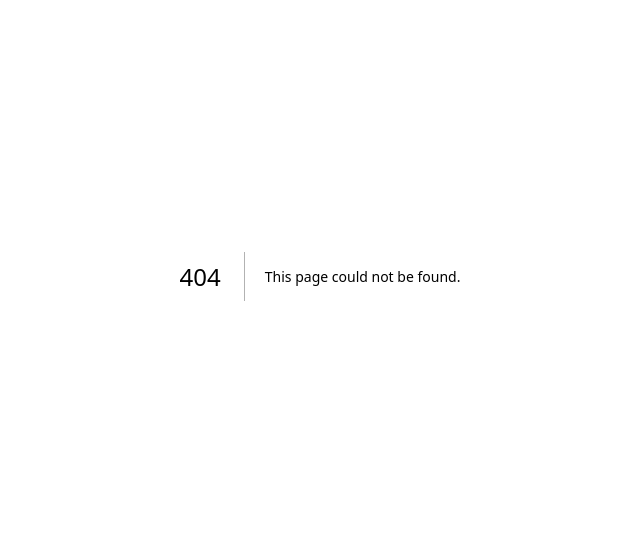
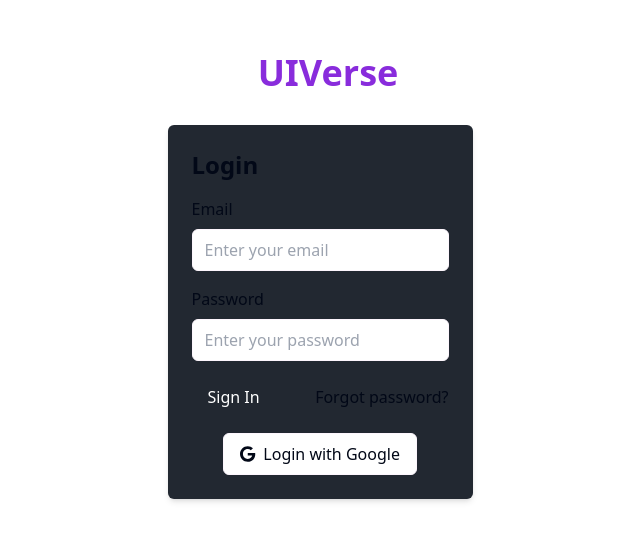
Before and after one commit to Anmol-Baranwal/Designlyfe, a Next.js app: page /login in a window 1280 px wide. Before the commit this address had no page. Shown: the part 124-664 px from the top of the page, without its empty margins (320-960 px from the left). Built offline with nearby package versions, Linux system fonts and the light colour scheme.

Commit message:
feat: update globals styling and add auth pages

```diff
--- /dev/null
+++ b/src/components/authentication/login.tsx
@@ -0,0 +1,87 @@
+import React, { FC } from 'react'
+import { useRouter } from 'next/router'
+import { FontAwesomeIcon } from '@fortawesome/react-fontawesome'
+import { faGoogle } from '@fortawesome/free-brands-svg-icons'
+import Logo from '../Logo'
+
+const LoginForm: FC = () => {
+  const router = useRouter()
+
+  const handleLogin = () => {
+    // Perform login logic
+    // Redirect to the appropriate page after successful login
+    router.push('/dashboard')
+  }
+
+  const handleLoginWithGoogle = () => {
+    // Perform login with Google logic
+    // Redirect to the appropriate page after successful login
+    router.push('/dashboard')
+  }
+
+  return (
+    <div className="flex flex-col items-center justify-center h-screen">
+      <Logo className="text-4xl font-bold text-primary-100 mb-8" />
+      <form className="bg-bg-100 p-6 shadow-md rounded-md">
+        <h2 className="text-2xl font-semibold text-primary-500 mb-4">Login</h2>
+        <div className="mb-4">
+          <label
+            htmlFor="email"
+            className="block text-primary-500 font-medium mb-2"
+          >
+            Email
+          </label>
+          <input
+            type="email"
+            id="email"
+            className="border border-primary-300 rounded-md px-3 py-2 w-full"
+            placeholder="Enter your email"
+          />
+        </div>
+        <div className="mb-4">
+          <label
+            htmlFor="password"
+            className="block text-primary-500 font-medium mb-2"
+          >
+            Password
+          </label>
+          <input
+            type="password"
+            id="password"
+            className="border border-primary-300 rounded-md px-3 py-2 w-full"
+            placeholder="Enter your password"
+          />
+        </div>
+        <div className="flex items-center justify-between mb-4">
+          <button
+            type="button"
+            className="bg-primary-500 text-white px-4 py-2 rounded-md hover:bg-primary-600 transition duration-300"
+            onClick={handleLogin}
+          >
+            Sign In
+          </button>
+          <a
+            href="/forgot-password"
+            className="text-primary-500 hover:underline transition duration-300"
+          >
+            Forgot password?
+          </a>
+        </div>
+        <div className="flex items-center justify-center">
+          <button
+            type="button"
+            className="bg-white text-primary-500 flex items-center border border-primary-300 px-4 py-2 rounded-md hover:bg-primary-100 transition duration-300"
+            onClick={handleLoginWithGoogle}
+          >
+            <span className="mr-2">
+              <FontAwesomeIcon icon={faGoogle} />
+            </span>
+            Login with Google
+          </button>
+        </div>
+      </form>
+    </div>
+  )
+}
+
+export default LoginForm
--- /dev/null
+++ b/src/components/authentication/signup.tsx
@@ -0,0 +1,83 @@
+import React, { FC } from 'react'
+import { useRouter } from 'next/router'
+import { FontAwesomeIcon } from '@fortawesome/react-fontawesome'
+import { faGoogle } from '@fortawesome/free-brands-svg-icons'
+import Logo from '../Logo'
+
+const SignupForm: FC = () => {
+  const router = useRouter()
+
+  const handleSignup = () => {
+    // Perform signup logic
+    // Redirect to the appropriate page after successful signup
+    router.push('/dashboard')
+  }
+
+  const handleSignupWithGoogle = () => {
+    // Perform signup with Google logic
+    // Redirect to the appropriate page after successful signup
+    router.push('/dashboard')
+  }
+
+  return (
+    <div className="flex flex-col items-center justify-center h-screen">
+      <Logo className="text-4xl font-bold text-primary-100 mb-8" />
+      <form className="bg-white p-6 shadow-md rounded-md">
+        <h2 className="text-2xl font-semibold text-primary-500 mb-4">
+          Sign Up
+        </h2>
+        <div className="mb-4">
+          <label
+            htmlFor="email"
+            className="block text-primary-500 font-medium mb-2"
+          >
+            Email
+          </label>
+          <input
+            type="email"
+            id="email"
+            className="border border-primary-300 rounded-md px-3 py-2 w-full"
+            placeholder="Enter your email"
+          />
+        </div>
+        <div className="mb-4">
+          <label
+            htmlFor="password"
+            className="block text-primary-500 font-medium mb-2"
+          >
+            Password
+          </label>
+          <input
+            type="password"
+            id="password"
+            className="border border-primary-300 rounded-md px-3 py-2 w-full"
+            placeholder="Enter your password"
+          />
+        </div>
+        <div className="flex items-center justify-between mb-4">
+          <button
+            type="button"
+            className="bg-primary-500 text-white px-4 py-2 rounded-md hover:bg-primary-600 transition duration-300"
+            onClick={handleSignup}
+          >
+            Sign Up
+          </button>
+        </div>
+        <div className="flex items-center justify-center">
+          <button
+            type="button"
+            className="bg-white text-primary-500 flex items-center border border-primary-300 px-4 py-2 rounded-md hover:bg-primary-100 transition duration-300"
+            onClick={handleSignupWithGoogle}
+          >
+            <span className="mr-2">
+              <FontAwesomeIcon icon={faGoogle} />
+            </span>
+            Sign Up with Google
+          </button>
+        </div>
+      </form>
+    </div>
+  )
+}
+
+export default SignupForm
--- /dev/null
+++ b/src/lib/utils.ts
@@ -0,0 +1,6 @@
+import { type ClassValue, clsx } from "clsx"
+import { twMerge } from "tailwind-merge"
+
+export function cn(...inputs: ClassValue[]) {
+  return twMerge(clsx(inputs))
+}
--- /dev/null
+++ b/src/pages/dashboard.tsx
@@ -0,0 +1,8 @@
+export default function Dashboard() {
+  return (
+    <div>
+      Hey this is the secret dashboard. At least for now.
+      <h1>nice</h1>
+    </div>
+  )
+}
--- /dev/null
+++ b/src/pages/login.tsx
@@ -0,0 +1,9 @@
+import LoginForm from '@/components/authentication/login'
+
+export default function Login() {
+  return (
+    <>
+      <LoginForm />
+    </>
+  )
+}
--- a/src/styles/globals.css
+++ b/src/styles/globals.css
@@ -2,26 +2,75 @@
 @tailwind components;
 @tailwind utilities;
 
-:root {
-  --foreground-rgb: 0, 0, 0;
-  --background-start-rgb: 214, 219, 220;
-  --background-end-rgb: 255, 255, 255;
-}
+@layer base {
+  :root {
+    --background: 0 0% 100%;
+    --foreground: 222.2 84% 4.9%;
 
-@media (prefers-color-scheme: dark) {
-  :root {
-    --foreground-rgb: 255, 255, 255;
-    --background-start-rgb: 0, 0, 0;
-    --background-end-rgb: 0, 0, 0;
+    --card: 0 0% 100%;
+    --card-foreground: 222.2 84% 4.9%;
+
+    --popover: 0 0% 100%;
+    --popover-foreground: 222.2 84% 4.9%;
+
+    --primary: 222.2 47.4% 11.2%;
+    --primary-foreground: 210 40% 98%;
+
+    --secondary: 210 40% 96.1%;
+    --secondary-foreground: 222.2 47.4% 11.2%;
+
+    --muted: 210 40% 96.1%;
+    --muted-foreground: 215.4 16.3% 46.9%;
+
+    --accent: 210 40% 96.1%;
+    --accent-foreground: 222.2 47.4% 11.2%;
+
+    --destructive: 0 84.2% 60.2%;
+    --destructive-foreground: 210 40% 98%;
+
+    --border: 214.3 31.8% 91.4%;
+    --input: 214.3 31.8% 91.4%;
+    --ring: 222.2 84% 4.9%;
+
+    --radius: 0.5rem;
+  }
+
+  .dark {
+    --background: 222.2 84% 4.9%;
+    --foreground: 210 40% 98%;
+
+    --card: 222.2 84% 4.9%;
+    --card-foreground: 210 40% 98%;
+
+    --popover: 222.2 84% 4.9%;
+    --popover-foreground: 210 40% 98%;
+
+    --primary: 210 40% 98%;
+    --primary-foreground: 222.2 47.4% 11.2%;
+
+    --secondary: 217.2 32.6% 17.5%;
+    --secondary-foreground: 210 40% 98%;
+
+    --muted: 217.2 32.6% 17.5%;
+    --muted-foreground: 215 20.2% 65.1%;
+
+    --accent: 217.2 32.6% 17.5%;
+    --accent-foreground: 210 40% 98%;
+
+    --destructive: 0 62.8% 30.6%;
+    --destructive-foreground: 210 40% 98%;
+
+    --border: 217.2 32.6% 17.5%;
+    --input: 217.2 32.6% 17.5%;
+    --ring: 212.7 26.8% 83.9%;
   }
 }
 
-body {
-  color: rgb(var(--foreground-rgb));
-  background: linear-gradient(
-      to bottom,
-      transparent,
-      rgb(var(--background-end-rgb))
-    )
-    rgb(var(--background-start-rgb));
+@layer base {
+  * {
+    @apply border-border;
+  }
+  body {
+    @apply bg-background text-foreground;
+  }
 }
```
Also changed, not shown: components.json (added).
